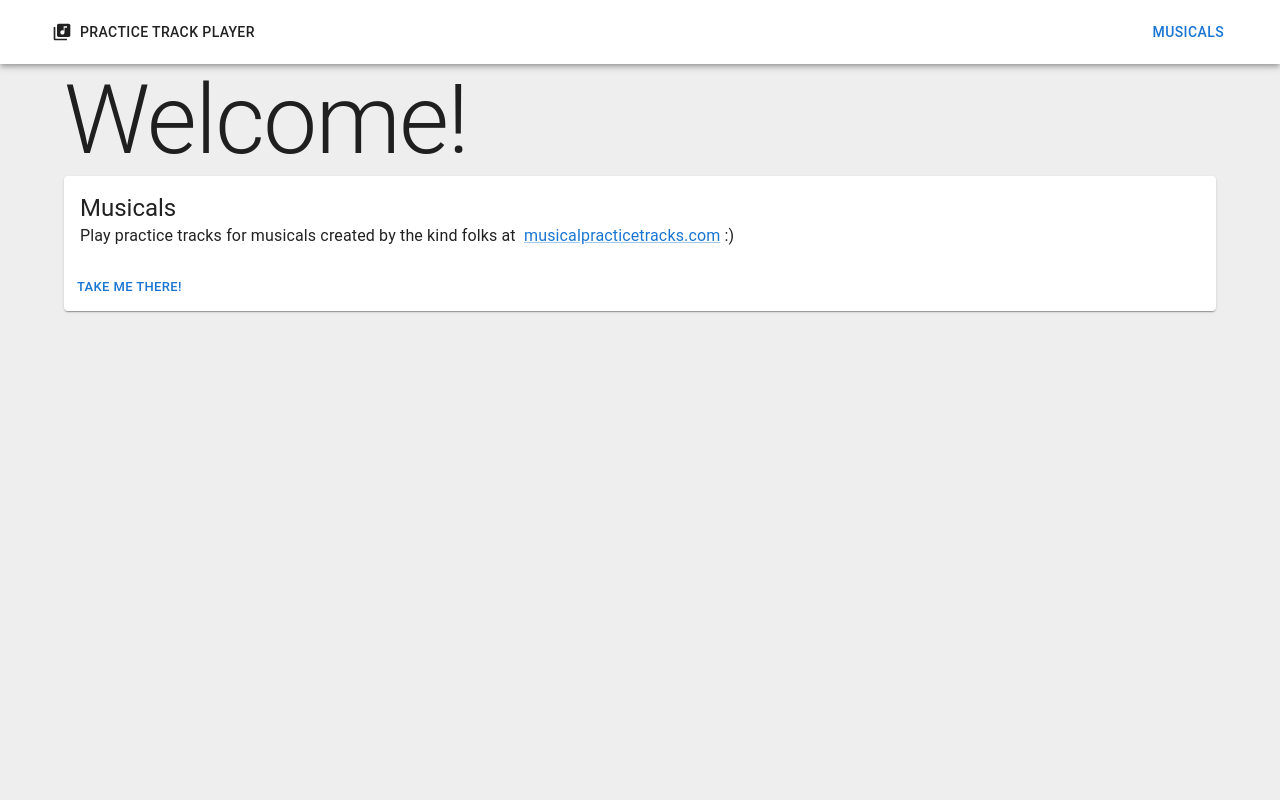
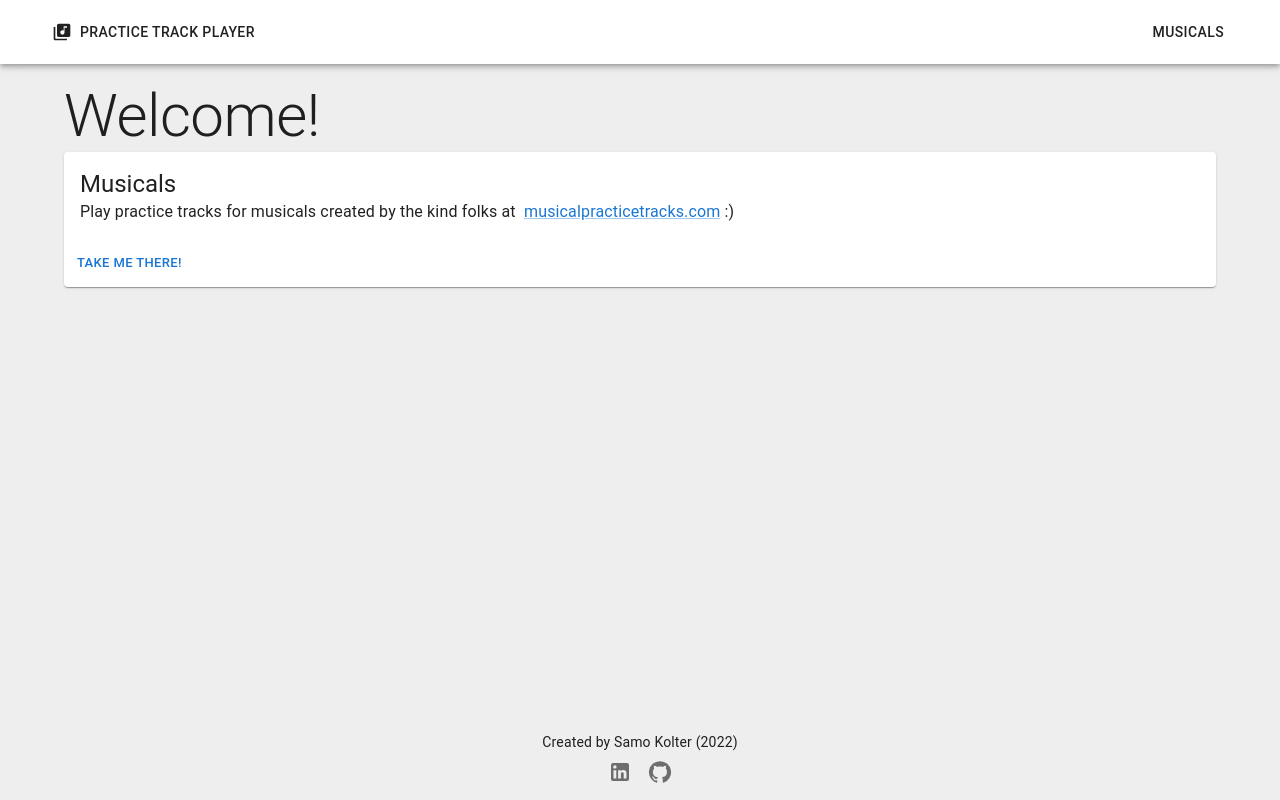
Before and after one commit to Sejmou/practice-track-player, a Next.js app: page / in a window 1280 px wide. Built offline with nearby package versions, Linux system fonts and the light colour scheme.

Commit message:
improve page styles

```diff
--- /dev/null
+++ b/components/layout/Footer.module.css
@@ -0,0 +1,6 @@
+.footer {
+  position: sticky;
+  margin-top: auto;
+  padding-top: 1em;
+  left: 0;
+}
--- /dev/null
+++ b/components/layout/Footer.tsx
@@ -0,0 +1,48 @@
+import {
+  BottomNavigation,
+  Box,
+  Container,
+  IconButton,
+  Link,
+  Paper,
+  Typography,
+  useTheme,
+} from '@mui/material';
+import GitHubIcon from '@mui/icons-material/GitHub';
+import LinkedInIcon from '@mui/icons-material/LinkedIn';
+
+import classes from './Footer.module.css';
+
+type Props = {};
+const Footer = (props: Props) => {
+  const theme = useTheme();
+  return (
+    <footer className={classes.footer}>
+      <Container
+        sx={{
+          display: 'flex',
+          flexDirection: 'column',
+          padding: 1,
+          alignItems: 'center',
+        }}
+      >
+        <Typography variant="body2">
+          Created by Samo Kolter ({new Date().getUTCFullYear()})
+        </Typography>
+        <Box>
+          <Link href="https://www.linkedin.com/in/samo-k/" target="_blank">
+            <IconButton>
+              <LinkedInIcon />
+            </IconButton>
+          </Link>
+          <Link href="https://github.com/Sejmou" target="_blank">
+            <IconButton>
+              <GitHubIcon />
+            </IconButton>
+          </Link>
+        </Box>
+      </Container>
+    </footer>
+  );
+};
+export default Footer;
--- a/components/layout/Header.tsx
+++ b/components/layout/Header.tsx
@@ -4,7 +4,6 @@ import {
   Box,
   Toolbar,
   List,
-  ListItem,
   ListItemText,
   IconButton,
   Drawer,
@@ -18,7 +17,6 @@ import {
 import Link from 'next/link';
 import MenuIcon from '@mui/icons-material/Menu';
 import { useState, KeyboardEvent } from 'react';
-import classes from './Layout.module.css';
 import { useRouter } from 'next/router';
 import LibraryMusicIcon from '@mui/icons-material/LibraryMusic';
 
@@ -57,10 +55,7 @@ const Header = (props: Props) => {
   return (
     <AppBar position="sticky" color="inherit">
       <Container maxWidth="xl">
-        <Toolbar
-          className={classes.toolBar}
-          sx={{ display: 'flex', justifyContent: 'space-between' }}
-        >
+        <Toolbar sx={{ display: 'flex', justifyContent: 'space-between' }}>
           <Button
             startIcon={<LibraryMusicIcon />}
             color="inherit"
@@ -79,7 +74,7 @@ const Header = (props: Props) => {
                 aria-label="menu"
                 onClick={handleDrawerClick}
               >
-                <MenuIcon className={classes.menuIcon} />
+                <MenuIcon />
               </IconButton>
               <Drawer
                 anchor="right"
@@ -118,9 +113,13 @@ const Header = (props: Props) => {
           ) : (
             <Stack direction="row" spacing={2}>
               {links.map((link, i) => (
-                <Link href={link.href} target="_blank" key={i}>
-                  <Button className={classes.link}>{link.text}</Button>
-                </Link>
+                <Button
+                  color={router.pathname === link.href ? 'primary' : 'inherit'}
+                  key={i}
+                  onClick={() => router.push(link.href)}
+                >
+                  {link.text}
+                </Button>
               ))}
             </Stack>
           )}
--- a/components/layout/Layout.module.css
+++ /dev/null
@@ -1,98 +0,0 @@
-.link {
-  color: #000;
-}
-.menuIcon {
-  color: #000;
-}
-.heroBox {
-  width: 100%;
-  display: flex;
-  min-height: 600px;
-  align-items: center;
-  justify-content: center;
-}
-.gridContainer {
-  display: flex;
-  align-items: center;
-  max-width: 1300px;
-  padding: 50px;
-}
-.aboutUsContainer {
-  width: 100%;
-  display: flex;
-  min-height: 400px;
-  align-items: center;
-  justify-content: center;
-  margin: 30px 0px 50px 0px;
-}
-.aboutUsSubtitle {
-  opacity: 0.7;
-  padding-bottom: 30px;
-  font-size: 18px;
-}
-.title {
-  padding-bottom: 15px;
-}
-.subtitle {
-  opacity: 0.4;
-  padding-bottom: 30px;
-}
-.largeImage {
-  width: 100%;
-}
-.sectionGridContainer {
-  display: flex;
-  align-items: center;
-  justify-content: center;
-  width: 100%;
-  min-height: 500px;
-}
-.sectionGridItem {
-  background-color: #f2f0f1;
-  text-align: center;
-  padding: 30px;
-  width: 200px;
-  border-radius: 10px;
-  margin: 10px !important;
-}
-.inputField {
-  margin-bottom: 20px !important;
-}
-.textArea {
-  width: 100%;
-  margin-bottom: 20px;
-  font-size: 16px;
-  padding: 10px;
-}
-.footerContainer {
-  display: flex;
-  align-items: center;
-  mi-height: 10vh;
-  padding: 20px;
-  justify-content: center;
-  background-color: #f2f0f1;
-  flex-direction: column;
-}
-.footerText {
-  padding-bottom: 10px;
-}
-.footerDate {
-  opacity: 0.4;
-}
-.testimonialCard {
-  background-color: #fff;
-  padding: 10px;
-  min-height: 200px;
-  display: flex;
-  align-items: center;
-}
-.testimonialStatement {
-  padding-bottom: 25px;
-}
-.avatar {
-  margin-right: 10px;
-}
-.testimonialPosition {
-  font-size: 14px;
-  opacity: 0.6;
-}
--- a/pages/_app.tsx
+++ b/pages/_app.tsx
@@ -1,8 +1,11 @@
+import Footer from '@components/layout/Footer';
 import Header from '@components/layout/Header';
 import {
+  Box,
   Container,
   createTheme,
   CssBaseline,
+  Grid,
   ThemeProvider,
 } from '@mui/material';
 import type { AppProps } from 'next/app';
@@ -20,11 +23,21 @@ const theme = createTheme({
 function MyApp({ Component, pageProps }: AppProps) {
   return (
     <ThemeProvider theme={theme}>
-      <CssBaseline />
-      <Header />
-      <Container>
-        <Component {...pageProps} />
-      </Container>
+      <div style={{ minHeight: '100%' }}>
+        <CssBaseline />
+        <Box
+          display="flex"
+          flexDirection="column"
+          justifyContent="space-between"
+          minHeight="100vh"
+        >
+          <Header />
+          <Container sx={{ pt: 2 }}>
+            <Component {...pageProps} />
+          </Container>
+          <Footer />
+        </Box>
+      </div>
     </ThemeProvider>
   );
 }
--- a/pages/index.tsx
+++ b/pages/index.tsx
@@ -11,9 +11,7 @@ import {
 } from '@mui/material';
 import InternalLink from 'next/link';
 
-type Props = { musicalsBaseData: MusicalBaseData[] };
-
-const Home: NextPage<Props> = ({ musicalsBaseData }) => {
+const Home: NextPage = () => {
   return (
     <>
       <Head>
@@ -24,7 +22,7 @@ const Home: NextPage<Props> = ({ musicalsBaseData }) => {
         />
         <link rel="icon" href="/favicon.ico" />
       </Head>
-      <Typography variant="h1">Welcome!</Typography>
+      <Typography variant="h2">Welcome!</Typography>
       <Card>
         <CardContent>
           <Typography variant="h5">Musicals</Typography>
--- a/styles/globals.css
+++ b/styles/globals.css
@@ -4,6 +4,18 @@ body {
   margin: 0;
   font-family: -apple-system, BlinkMacSystemFont, Segoe UI, Roboto, Oxygen, Ubuntu, Cantarell, Fira Sans, Droid Sans,
     Helvetica Neue, sans-serif;
+}
+
+html {
+  height: 100vh;
+}
+
+body {
+  min-height: 100%;
+}
+
+#__next {
+  min-height: 100%;
 }
 
 a {
```
Also changed, not shown: components/layout/Layout.tsx (deleted, +0 -13 lines), public/waveform-data/README.md (deleted), 1 other file (tests, documents, lock files or other folders).
